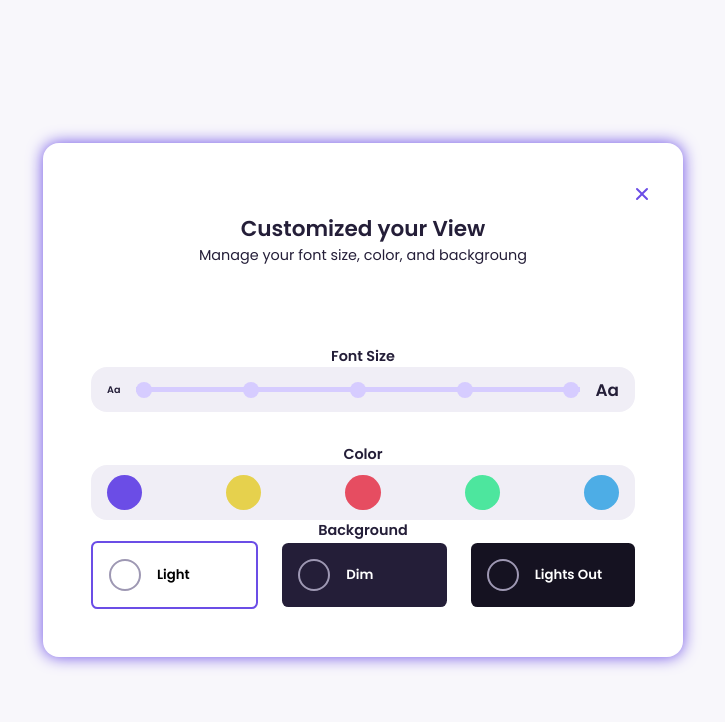
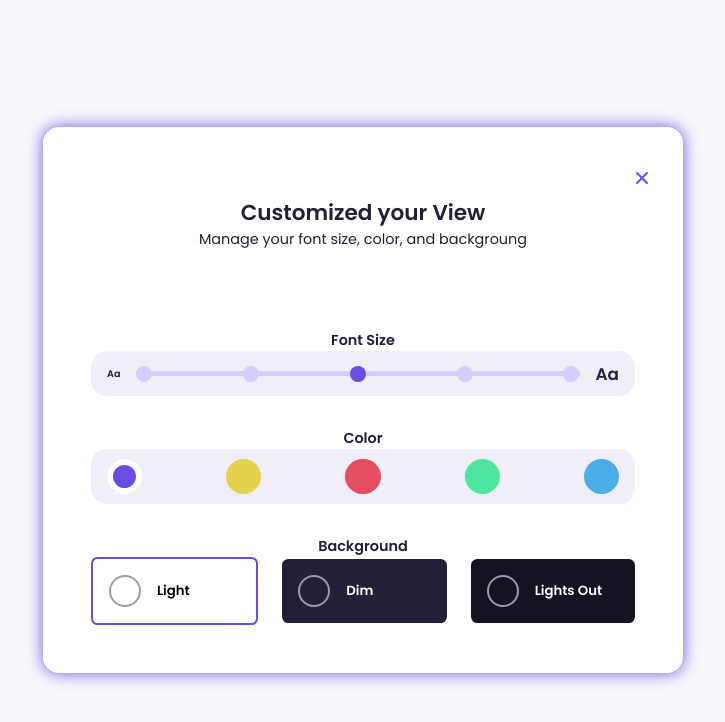
Before and after one commit to muhammadawa242/SWC_semester_project, a React (Vite) app in the folder client/: page /theme in a window 1280 px wide. Shown: the top 722 px of the page, without its empty margins (277-1002 px from the left). Built offline with nearby package versions, Linux system fonts and the light colour scheme.

Commit message:
Theme Customization

```diff
--- a/client/src/Components/Theme/Theme.css
+++ b/client/src/Components/Theme/Theme.css
@@ -90,6 +90,10 @@
   border-radius: 50%;
 }
 
+.customize-theme .choose-color span.active {
+  border: 6px solid var(--color-white);
+}
+
 
 .customize-theme .choose-color span:nth-child(1) {
   background: hsl(252, 75%, 60%);
@@ -112,7 +116,7 @@
 }
 
 /* Background Colors */
-.customize-theme background {
+.customize-theme .background {
   margin-top: 2rem;
 }
 
--- a/client/src/Components/Theme/Theme.jsx
+++ b/client/src/Components/Theme/Theme.jsx
@@ -6,28 +6,59 @@ import {UilTimes} from '@iconscout/react-unicons'
 const Theme = ({ onClose }) => {
 
   var root = document.documentElement;
-  const [activeFontSize, setActiveFontSize] = useState('') // state to track active span
+  const [activeFontSize, setActiveFontSize] = useState('16px') // state to track active span
   const [fontSize, setFontSize] = useState(''); // State to store font size
+  const [stickyTopLeft, setStickyTopLeft] = useState(''); // store te sticky padding left
+  const [stickyTopRight, setStickyTopRight] = useState(''); // store te sticky padding right
+  const [activeColour , setActiveColour] = useState('252');
+  const [bgcolour , setbgcolour] = useState('1')
 
-  const changeFont = (newFontSize) => {
+  const changeFont = (newFontSize, stickyLeft, stickyRight) => {
+    setActiveFontSize(newFontSize);
+    setFontSize(newFontSize); // Set the font size state
 
-    setActiveFontSize(newFontSize);
-    // Set the font size state
-    setFontSize(newFontSize);
-    console.log("FontChanged")
-    // Apply the style to the document's root element (html)
-    document.documentElement.style.fontSize = newFontSize;
+    //sticky top left
+    const currentStickyTopLeft = getComputedStyle(root).getPropertyValue('--sticky-top-left').trim();
+    changeStickyTopLeft(stickyLeft)
+    //sticky top right
+    const currentStickyTopRight = getComputedStyle(root).getPropertyValue('--sticky-top-right').trim();
+    changeStickyTopRight(stickyRight)
+    root.style.fontSize = newFontSize; // Apply the style to the document's root element (html)
   };
 
+  //adjust the stickytopleft padding
+  const changeStickyTopLeft = (newValue) => {
+    setStickyTopLeft(newValue);
+    // Apply the style to the document's root element (html)
+    root.style.setProperty('--sticky-top-left', newValue);
+  };
+
+  const  changeStickyTopRight = (newValue) =>{
+    setStickyTopRight(newValue);
+    // Apply the style to the document's root element (html)
+    root.style.setProperty('--sticky-top-right', newValue);
+  }
+
+  //Just for default fontsize
   useEffect(() => {
+    root.style.fontSize = activeFontSize; //default font size
+  }, []);
 
-    const mainFontSize = getComputedStyle(root).getPropertyValue('--sticky-top-right').trim();
+  const changePrimaryColour = (newColour) => {
+  setActiveColour(newColour)
+  const currentColour = getComputedStyle(root).getPropertyValue('--primary-hue');
+  root.style.setProperty('--primary-hue', newColour);
+};
 
-    // Apply the default font size when the component mounts
-    document.documentElement.style.fontSize = activeFontSize;
-
-    root.style.fontSize = mainFontSize || '';
-  }, []);
+const changeBackground = (lightC,darkC,whiteC) => {
+  const LightColour = getComputedStyle(root).getPropertyValue('--light-colour-lightness');
+  const DarkColour = getComputedStyle(root).getPropertyValue('--dark-colour-lightness');
+  const WhitwColour = getComputedStyle(root).getPropertyValue('--white-colour-lightness');
+  console.log(LightColour ,",",DarkColour,",",WhitwColour);
+  root.style.setProperty('--light-colour-lightness',lightC);
+  root.style.setProperty('--dark-colour-lightness',darkC);
+  root.style.setProperty('--white-colour-lightness',whiteC);
+}
 
   return (
     <div className= "customize-theme">
@@ -44,23 +75,23 @@ const Theme = ({ onClose }) => {
             <div className="choose-size">
               <span
               className={`font-size-1 ${activeFontSize === '10px' ? 'active' : ''}`}
-              onClick={() => changeFont('10px')}
+              onClick={() => changeFont('10px','5.4rem','5.4rem')}
               />
               <span
                className={`font-size-2 ${activeFontSize === '13px' ? 'active' : ''}`}
-               onClick={() => changeFont('13px')}
+               onClick={() => changeFont('13px','5.4rem','-7rem')}
               />
               <span
-               className={`font-size-1 ${activeFontSize === '16px' ? 'active' : ''}`}
-               onClick={() => changeFont('16px')}
+               className={`font-size-3 ${activeFontSize === '16px' ? 'active' : ''}`}
+               onClick={() => changeFont('16px','-2rem','-17rem')}
               />
               <span
-                 className={`font-size-1 ${activeFontSize === '19px' ? 'active' : ''}`}
-                 onClick={() => changeFont('19px')}
+                 className={`font-size-4 ${activeFontSize === '19px' ? 'active' : ''}`}
+                 onClick={() => changeFont('19px','-5rem','-25rem')}
               />
               <span
-                 className={`font-size-1 ${activeFontSize === '22px' ? 'active' : ''}`}
-                 onClick={() => changeFont('22px')}
+                 className={`font-size-5 ${activeFontSize === '22px' ? 'active' : ''}`}
+                 onClick={() => changeFont('22px','-12rem','-35rem')}
               />
             </div>
             <h3>Aa</h3>
@@ -71,11 +102,26 @@ const Theme = ({ onClose }) => {
         <div className="color">
           <h4>Color</h4>
           <div className="choose-color">
-            <span className="color-1 active"></span>
-            <span className="color-2"></span>
-            <span className="color-3"></span>
-            <span className="color-4"></span>
-            <span className="color-5"></span>
+            <span
+              className={`color-1 ${activeColour === '252' ? 'active' : ''}`}
+              onClick={()=>{changePrimaryColour('252')}}
+            ></span>
+            <span
+              className={`color-2 ${activeColour === '52' ? 'active' : ''}`}
+              onClick={()=>{changePrimaryColour('52')}}
+            ></span>
+            <span
+              className={`color-3 ${activeColour === '352' ? 'active' : ''}`}
+              onClick={()=>{changePrimaryColour('352')}}
+            ></span>
+            <span
+              className={`color-4 ${activeColour === '152' ? 'active' : ''}`}
+              onClick={()=>{changePrimaryColour('152')}}
+            ></span>
+            <span
+              className={`color-5 ${activeColour === '202' ? 'active' : ''}`}
+              onClick={()=>{changePrimaryColour('202')}}
+            ></span>
           </div>
         </div>
 
@@ -83,15 +129,24 @@ const Theme = ({ onClose }) => {
         <div className="background">
           <h4>Background</h4>
           <div className="choose-bg">
-            <div className="bg-1 active">
+            <div
+              className={`bg-1 ${bgcolour === '1' ? 'active' : ''}`}
+              onClick={()=>{changeBackground('95%','17%','100%');setbgcolour('1')}}
+            >
               <span></span>
               <h5 htmlFor="bg-1">Light</h5>
             </div>
-            <div className="bg-2">
+            <div
+              className={`bg-2 ${bgcolour === '2' ? 'active' : ''}`}
+              onClick={()=>{changeBackground('15%','95%','20%');setbgcolour('2')}}
+            >
               <span></span>
               <h5 htmlFor="bg-2">Dim</h5>
             </div>
-            <div className="bg-3">
+            <div
+              className={`bg-3 ${bgcolour === '3' ? 'active' : ''}`}
+              onClick={()=>{changeBackground('0%','95%','10%'); setbgcolour('3')}}
+            >
               <span></span>
               <h5 htmlFor="bg-3">Lights Out</h5>
             </div>
--- a/client/src/index.css
+++ b/client/src/index.css
@@ -1,14 +1,21 @@
 @import url('https://fonts.googleapis.com/css2?family=Poppins:wght@300;400;500;600&display=swap');
 
 :root{
-  --color-white: hsl(252, 30%, 100%);
-  --color-light: hsl(252, 30%, 95%);
+  /* Theme Changing Variables */
+  --primary-hue:252;
+  --dark-colour-lightness:17%;
+  --light-colour-lightness:95%;
+  --white-colour-lightness:100%;
+
+  /* General Colour for App */
+  --color-white: hsl(252, 30%, var( --white-colour-lightness));
+  --color-light: hsl(252, 30%, var(--light-colour-lightness));
   --color-gray: hsl(252, 15%, 65%);
-  --color-primary: hsl(252, 75%, 60%);
+  --color-primary: hsl(var(--primary-hue), 75%, 60%);
   --color-secondary:hsl(252, 100%, 90%);
   --color-success: hsl(120, 95%, 65%);
   --color-danger: hsl(0, 95%, 65%);
-  --color-dark: hsl(252, 30%, 17%);
+  --color-dark: hsl(252, 30%, var(--dark-colour-lightness));
   --color-black: hsl(252, 30%, 10%);
 
   --border-radius: 2rem;
```
